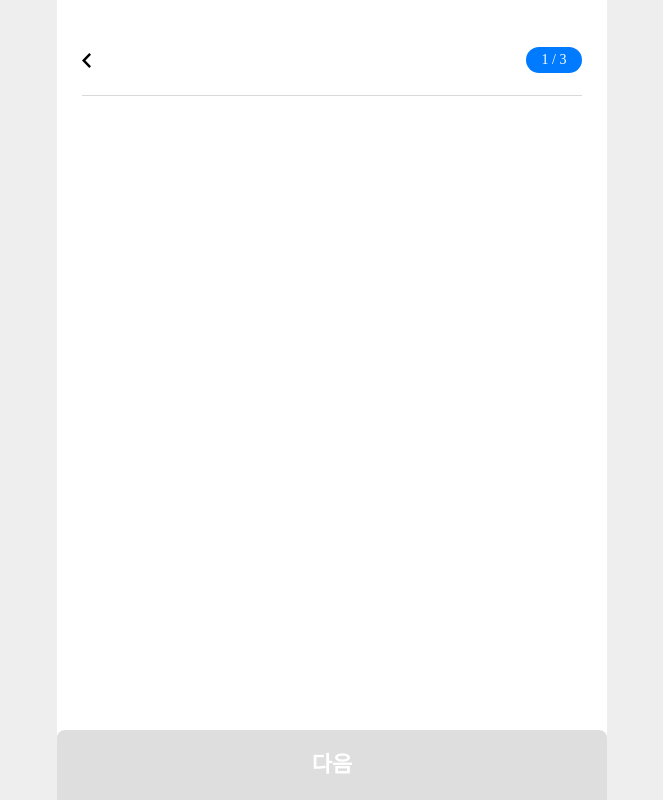
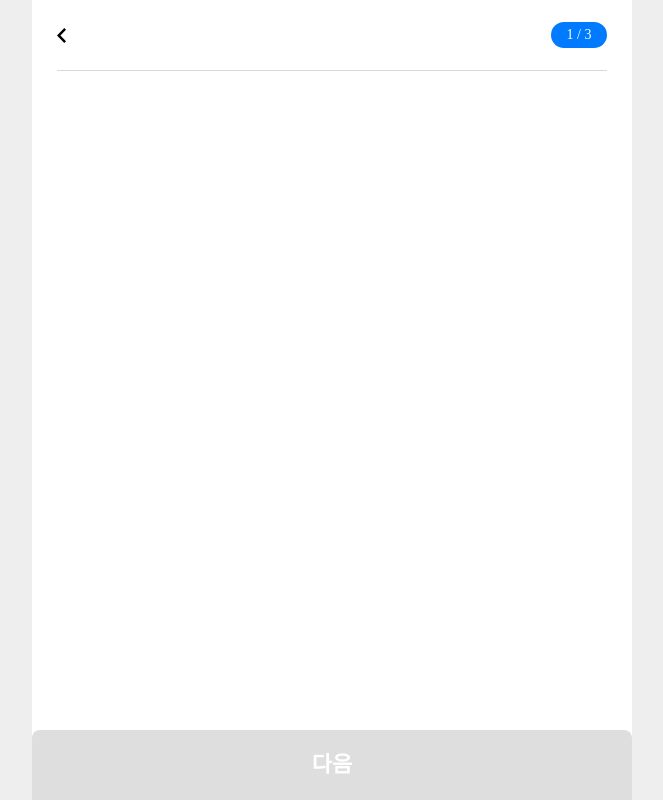
Before and after one commit to 1eemda2436/4team_pj_react, a Next.js app: page /join in a window 1280 px wide. Shown: the whole page, without its empty margins (308-971 px from the left). Built offline with nearby package versions, Linux system fonts and the light colour scheme; a web font is replaced by a local one.

Commit message:
공통 레이아웃 적용

```diff
--- a/src/components/layout/mainLayout.js
+++ b/src/components/layout/mainLayout.js
@@ -1,8 +1,8 @@
 import styled from "styled-components";
 import MainSideMenu from '@/components/sideMenu/mainSideMenu';
 
-const MainLayout = ({ children }) => {
-
+//자식 컴포넌트를 받아 원하는 위치에 출력
+const MainLayout = ({children}) => {
     return (
         <MainComponent>
             <MainSideMenu />
--- a/src/components/sideMenu/mainSideMenu.js
+++ b/src/components/sideMenu/mainSideMenu.js
@@ -12,6 +12,7 @@ import Video_Conference from '../../../public/asset/icons/Video_Conference.svg';
 import Working_Together from '../../../public/asset/icons/Working_Together.svg';
 import Logout from '../../../public/asset/icons/logout.svg'
 
+//menu 아이콘, 제목 스타일 함수
 function MenuToggle({ menus }) {
     return (
       <MenuIconDiv>
@@ -22,6 +23,7 @@ function MenuToggle({ menus }) {
   }
 
 export default function MainSideMenu() {
+    //메뉴 요소 배열
     const menus = [
         {
             id: 1,
--- a/src/pages/_app.js
+++ b/src/pages/_app.js
@@ -1,5 +1,11 @@
 import '@/styles/reset.css';
 
 export default function App({ Component, pageProps }) {
-  return <Component {...pageProps} />
+  /**
+   * getLayout 함수 정의getLayout 함수 정의
+   * getLayout가 있으면 선언한 Layout에 맞춰 출력,
+   * 없으면 기본 page만 출력될 수 있도록
+   */
+  const getLayout = Component.getLayout || ((page) => page);
+  return getLayout(<Component {...pageProps} />);
 }
--- a/src/pages/join/index.js
+++ b/src/pages/join/index.js
@@ -31,13 +31,13 @@ const MainComponent = styled.div`
 `;
 
 const Component = styled.div`
-    width: 550px;
+    width: 600px;
     height: 100%;
     box-sizing: border-box;
     background: white;
     display: flex;
     flex-direction: column;
-    padding: 25px;
+    padding: 0px 25px;
 `;
 
 const Header = styled.div`
@@ -63,7 +63,7 @@ const StepBox = styled.div`
 `;
 
 const NextBtn = styled.div`
-    width: 550px;
+    width: 600px;
     height: 70px;
     border-radius: 8px 8px 0px 0px;
     background: #DEDEDE;
```
Also changed, not shown: src/components/guestMain/geustMain.js (deleted, +0 -9 lines), src/pages/guest/index.js (+9 -6 lines), src/components/layout/adminLayout.js (added).
